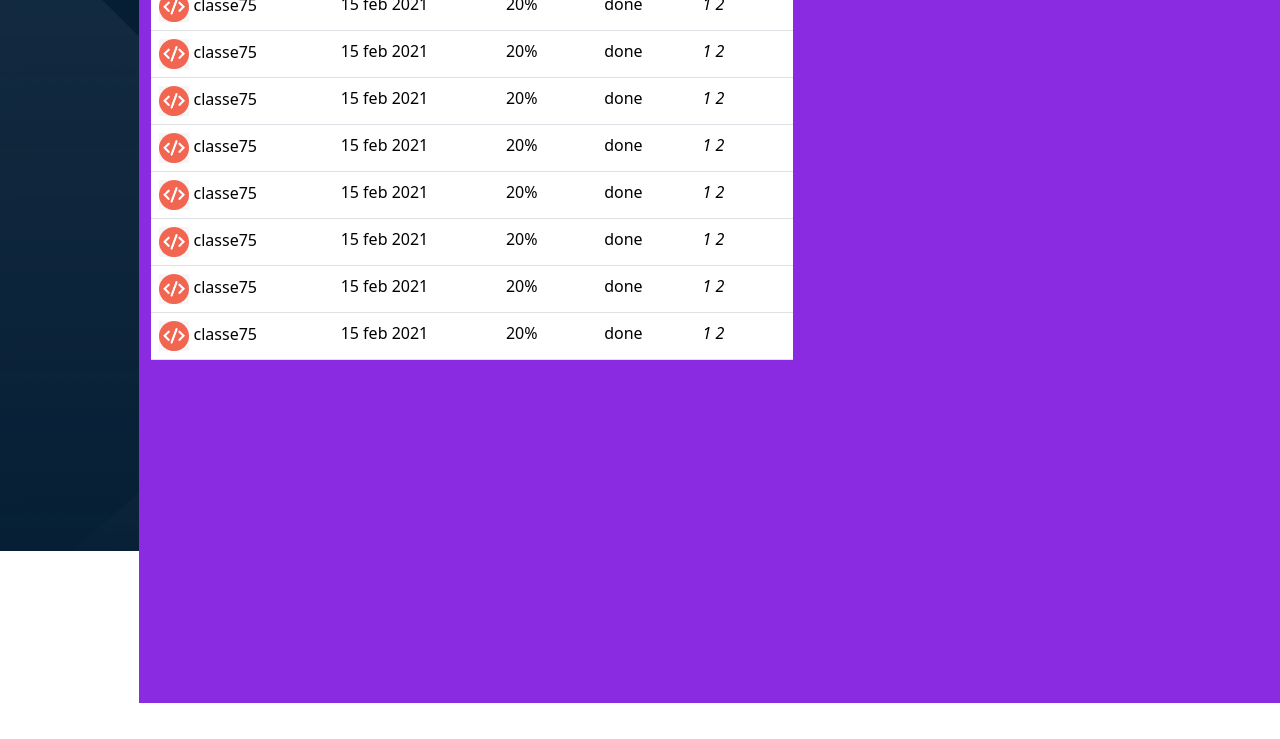
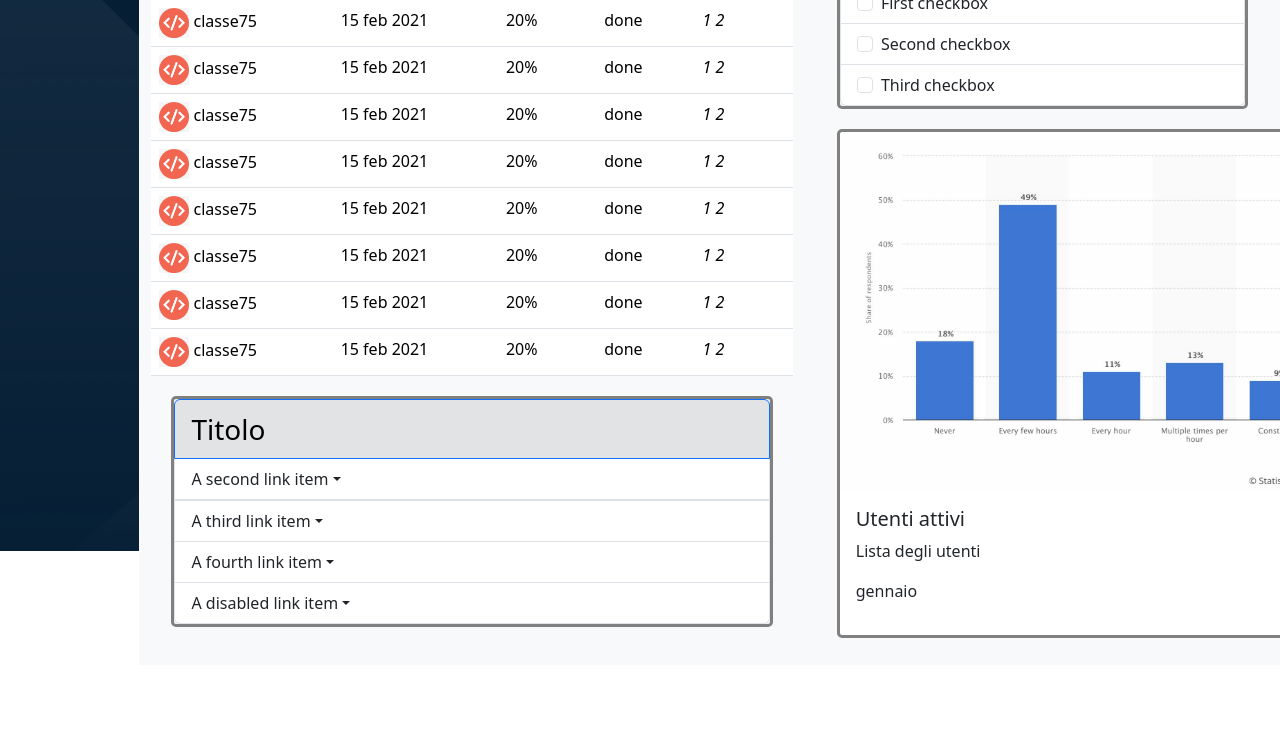
Before and after one commit to corgab/html-css-bootstrap-dashboard, a plain HTML site: page index.html in a window 1280 px wide. Shown: the part 249-988 px from the top of the page. Drawn offline with nearby package versions, Linux system fonts and the light colour scheme.

Commit message:
ADD: content main reponsive

```diff
--- a/css/style.css
+++ b/css/style.css
@@ -33,13 +33,27 @@ a {
 
 .content_main {
     height: 100%;
-    overflow-y: auto;
+    background-color: #F8F9FA;
+    overflow: auto;
+}
+
+.content_header  {
+    background-color: #1B72E8;
+}
+
+.table {
+    margin: 0;
 }
 
 .table img {
     width: 30px;
 }
 
+.cart {
+    border: 3px solid gray;
+    border-radius: 5px;
+    margin: 20px;
+}
 
 /* UTILITY */
 
@@ -106,7 +120,7 @@ a {
 
 @media (min-width:768px) {
     .content_header {
-        height: 20%;
+        height: 15%;
     }
 }
 
@@ -118,19 +132,3 @@ a {
 
 
 /* DEBUG */
-
-.debug header {
-    background-color: gray;
-}
-
-.debug .content_header {
-    background-color: #1B72E8;
-}
-
-.debug footer {
-    background-color: greenyellow;
-}
-
-.debug .content_main{
-    background-color: blueviolet;
-}
--- a/index.html
+++ b/index.html
@@ -98,8 +98,9 @@
             <!-- CONTENUTOP MAIN -->
             <div class="content_main">
                 <div class="container-fluid">
-                    <div class="row">
-                        <div class="col-7">
+                    <div class="row flex-column flex-lg-row">
+                        <div class="col-12 col-lg-7 my-3">
+                            <h2 class="bg-secondary-subtle mb-0 px-3">titolo</h2>
                             <table class="table">
                                 <thead>
                                     <tr>
@@ -217,9 +218,53 @@
                                     </tr>
                                 </tbody>
                                 </table>
+                            <div class="cart">
+                                <!-- LIST DROP -->
+                                <div class="list-group dropdown">
+                                    <a href="#" class="list-group-item active bg-secondary-subtle text-black fs-3" aria-current="true">
+                                      Titolo
+                                    </a>
+                                    <a href="#" class="list-group-item list-group-item-action dropdown-toggle" role="button" data-bs-toggle="dropdown" aria-expanded="false">A second link item</a>
+
+                                    <ul class="dropdown-menu">
+                                        <li><a class="dropdown-item" href="#">Action</a></li>
+                                        <li><a class="dropdown-item" href="#">Another action</a></li>
+                                        <li><a class="dropdown-item" href="#">Something else here</a></li>
+                                      </ul>
+                                    <a href="#" class="list-group-item list-group-item-action dropdown-toggle" role="button" data-bs-toggle="dropdown" aria-expanded="false">A third link item</a>
+                                    <a href="#" class="list-group-item list-group-item-action dropdown-toggle" role="button" data-bs-toggle="dropdown" aria-expanded="false">A fourth link item</a>
+                                    <a class="list-group-item list-group-item-action dropdown-toggle" role="button" data-bs-toggle="dropdown" aria-expanded="false">A disabled link item</a>
+
+
                                   </div>
-                        <div class="col-5">
-                            secondo
+                            </div>
+                        </div>
+                        <div class="col-12 col-lg-5 my-3">
+                            <div class="cart">
+                                <h2 class="bg-secondary-subtle mb-0 px-3">titolo</h2>
+                                <ul class="list-group">
+                                    <li class="list-group-item">
+                                      <input class="form-check-input me-1" type="checkbox" value="" id="firstCheckbox">
+                                      <label class="form-check-label" for="firstCheckbox">First checkbox</label>
+                                    </li>
+                                    <li class="list-group-item">
+                                      <input class="form-check-input me-1" type="checkbox" value="" id="secondCheckbox">
+                                      <label class="form-check-label" for="secondCheckbox">Second checkbox</label>
+                                    </li>
+                                    <li class="list-group-item">
+                                      <input class="form-check-input me-1" type="checkbox" value="" id="thirdCheckbox">
+                                      <label class="form-check-label" for="thirdCheckbox">Third checkbox</label>
+                                    </li>
+                                  </ul>
+                            </div>
+                            <div class="card cart" style="width: 500px;">
+                                <img src="./img/stats.jpeg" class="card-img-top">
+                                <div class="card-body">
+                                  <h5 class="card-title">Utenti attivi</h5>
+                                  <p class="card-text">Lista degli utenti</p>
+                                  <p>gennaio</p>
+                                </div>
+                            </div>
                         </div>
                     </div>
                 </div>
```
Lines whose indentation alone changed are shown as unchanged.
